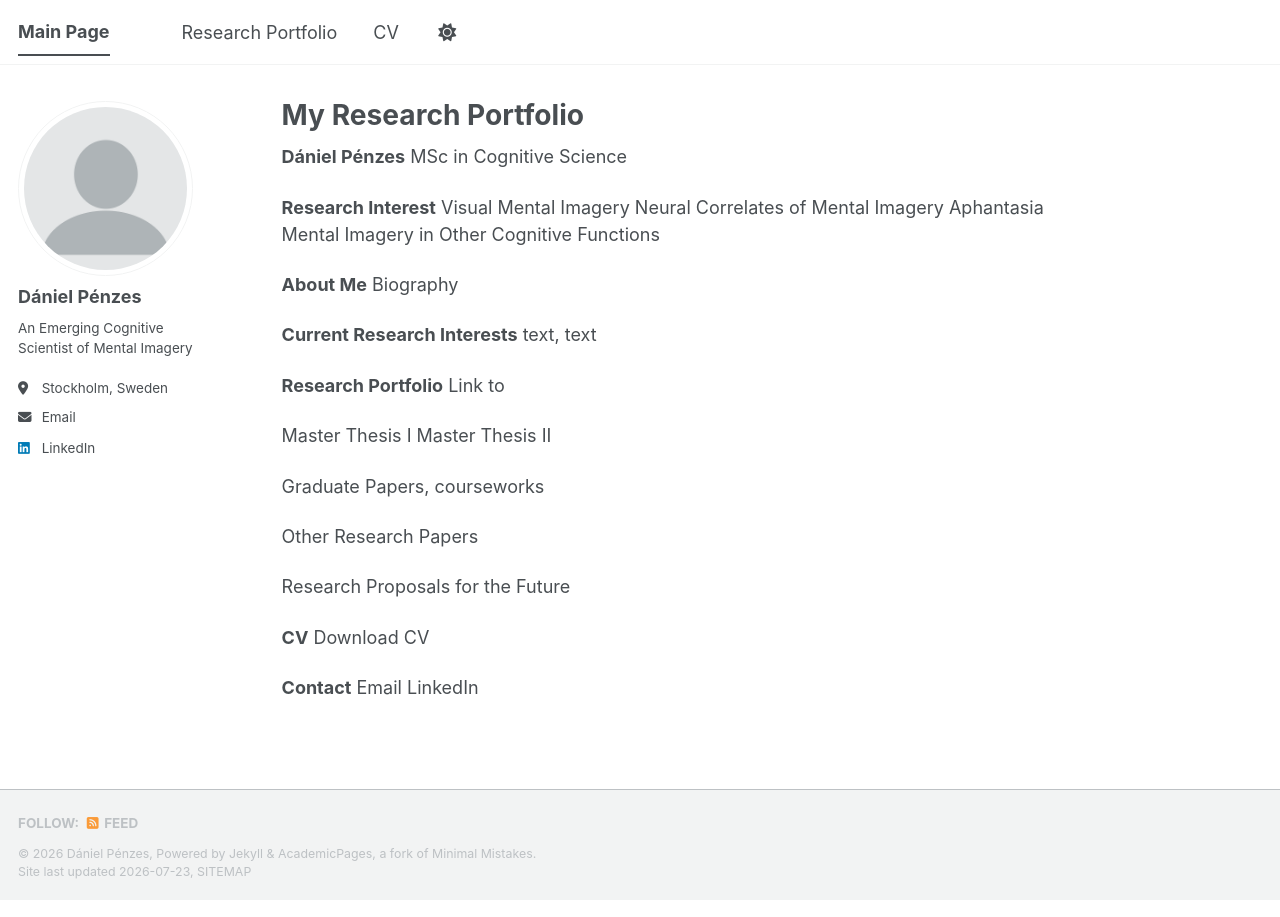
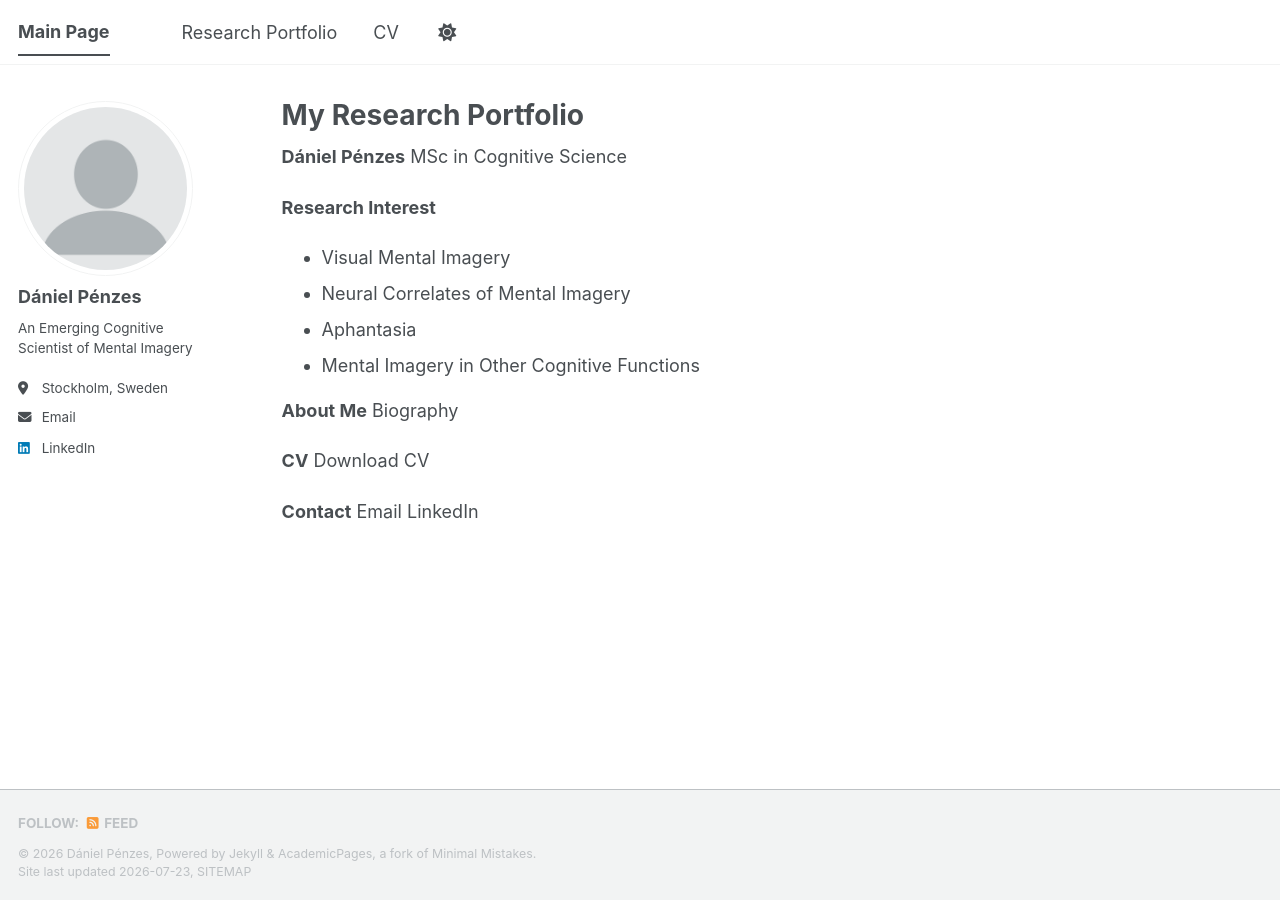
Before and after one commit to danielpenzes/danielpenzes.github.io, a Jekyll site: the page built from _pages/about.md, in a window 1280 px wide. Built offline with Jekyll 4.4.1, drawn with Linux system fonts in a browser that asks for light colours; a style sheet for code colours, icons or effects is not loaded.

Commit message:
Update about.md

```diff
--- a/_pages/about.md
+++ b/_pages/about.md
@@ -11,28 +11,14 @@ redirect_from:
 MSc in Cognitive Science
 
 **Research Interest**
-Visual Mental Imagery
-Neural Correlates of Mental Imagery
-Aphantasia
-Mental Imagery in Other Cognitive Functions
+* Visual Mental Imagery
+* Neural Correlates of Mental Imagery
+* Aphantasia
+* Mental Imagery in Other Cognitive Functions
 
 **About Me**
 Biography
 
-**Current Research Interests**
-text, text
-
-**Research Portfolio**
-Link to
-
-Master Thesis I
-Master Thesis II
-
-Graduate Papers, courseworks
-
-Other Research Papers
-
-Research Proposals for the Future
 
 **CV**
 Download CV
```
